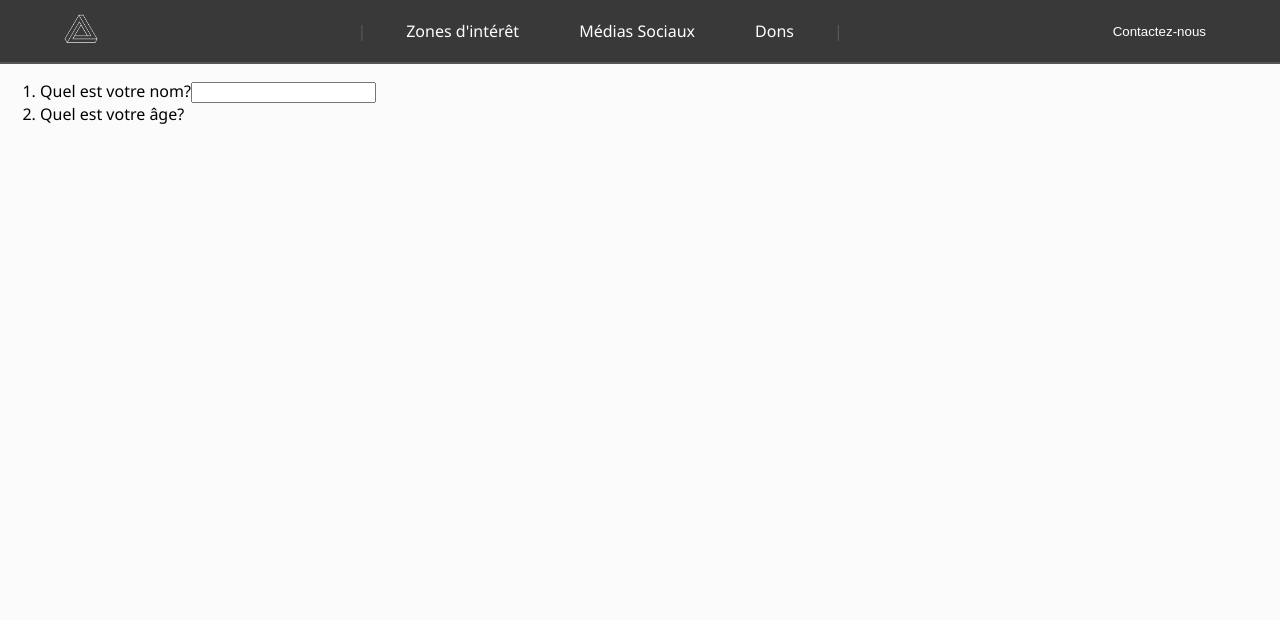
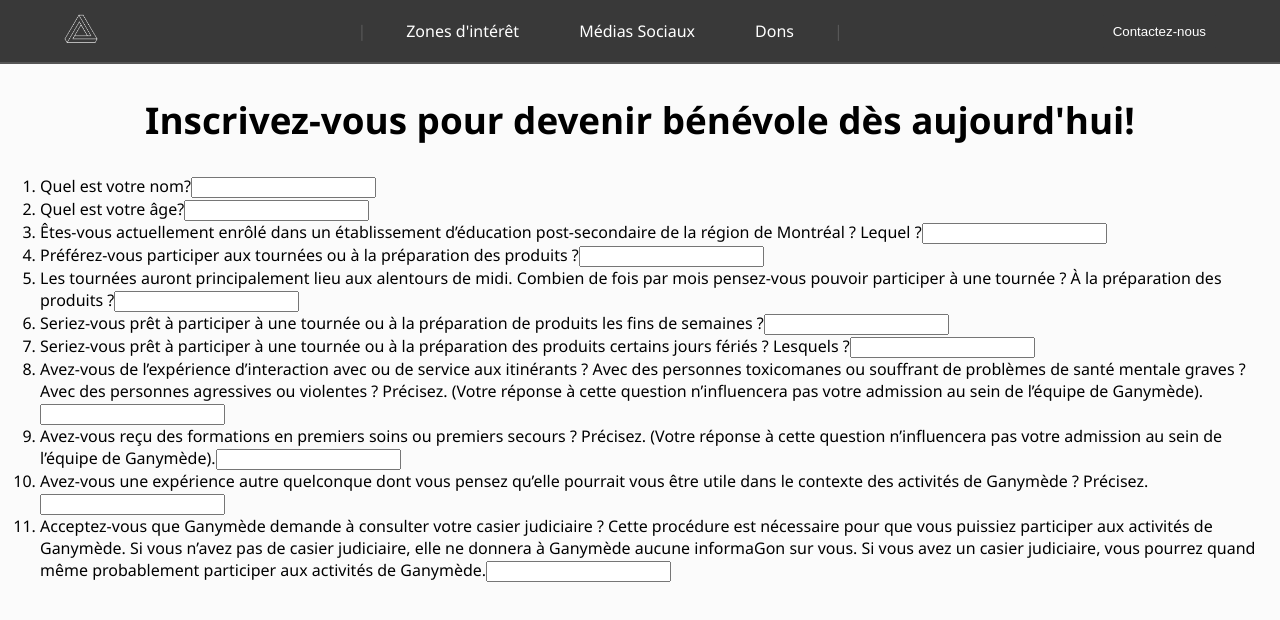
Before and after one commit to peizheg/brebeuf-hx, a React (Vite) app in the folder site/frontend/: page /sign-up in a window 1280 px wide. Shown: the top 620 px of the page. Built offline with nearby package versions, Linux system fonts and the light colour scheme.

Commit message:
fix trailing whitespace

```diff
--- a/site/frontend/src/routes/Donate.jsx
+++ b/site/frontend/src/routes/Donate.jsx
@@ -1,8 +1,8 @@
 const Donate = () => {
     return (
         <div>
-            <h2>Donate now!</h2>
-            <p>Please donate pls</p>
+            <h2 className="subheader">Donate now!</h2>
+            <p>Help homeless people in need</p>
             <a href='https://donate.stripe.com/test_cN2aHv5sM34I8xi5kk'><button>Donate</button></a>
         </div>
     )
--- a/site/frontend/src/routes/SignUp.jsx
+++ b/site/frontend/src/routes/SignUp.jsx
@@ -7,12 +7,15 @@ const SignUp = () => {
     const participation = useField('participation')
     const recurrence = useField('recurrence')
     const weekend = useField('weekend')
-    const holidays = useField('holiday')
+    const holiday = useField('holiday')
     const experience = useField('experience')
-
+    const formation = useField('formation')
+    const misc = useField('misc')
+    const casier = useField('casier')
 
     return (
         <div>
+            <h2 className='subheader'>Inscrivez-vous pour devenir bénévole dès aujourd'hui!</h2>
             <form>
                 <ol>
                     <li>
@@ -20,8 +23,44 @@ const SignUp = () => {
                         <input required { ...nom }></input>
                     </li>
                     <li>
-                        <label>Quel est votre âge?</label>
-
+                        <label htmlfor ='age'>Quel est votre âge?</label>
+                        <input required { ...age }></input>
+                    </li>
+                    <li>
+                        <label htmlFor="education">Êtes-vous actuellement enrôlé dans un établissement d’éducation post-secondaire de la région de Montréal ? Lequel ?</label>
+                        <input required { ...education }></input>
+                    </li>
+                    <li>
+                        <label htmlfor ='participation'>Préférez-vous participer aux tournées ou à la préparation des produits ?</label>
+                        <input required { ...participation }></input>
+                    </li>
+                    <li>
+                        <label htmlfor ='recurrence'>Les tournées auront principalement lieu aux alentours de midi. Combien de fois par mois pensez-vous pouvoir participer à une tournée ? À la préparation des produits ?</label>
+                        <input required { ...recurrence }></input>
+                    </li>
+                    <li>
+                        <label htmlfor ='weekend'>Seriez-vous prêt à participer à une tournée ou à la préparation de produits les fins de semaines ?</label>
+                        <input required { ...weekend }></input>
+                    </li>
+                    <li>
+                        <label htmlFor="holiday">Seriez-vous prêt à participer à une tournée ou à la préparation des produits certains jours fériés ? Lesquels ?</label>
+                        <input required { ...holiday }></input>
+                    </li>
+                    <li>
+                        <label htmlFor="experience">Avez-vous de l’expérience d’interaction avec ou de service aux itinérants ? Avec des personnes toxicomanes ou souffrant de problèmes de santé mentale graves ? Avec des personnes agressives ou violentes ? Précisez. (Votre réponse à cette question n’influencera pas votre admission au sein de l’équipe de Ganymède).</label>
+                        <input required { ...experience }></input>
+                    </li>
+                    <li>
+                        <label htmlFor="formation">Avez-vous reçu des formations en premiers soins ou premiers secours ? Précisez. (Votre réponse à cette question n’influencera pas votre admission au sein de l’équipe de Ganymède).</label>
+                        <input required { ...formation }></input>
+                    </li>
+                    <li>
+                        <label htmlFor="misc">Avez-vous une expérience autre quelconque dont vous pensez qu’elle pourrait vous être utile dans le contexte des activités de Ganymède ? Précisez.</label>
+                        <input required { ...misc }></input>
+                    </li>
+                    <li>
+                        <label htmlFor="casier">Acceptez-vous que Ganymède demande à consulter votre casier judiciaire ? Cette procédure est nécessaire pour que vous puissiez participer aux activités de Ganymède. Si vous n’avez pas de casier judiciaire, elle ne donnera à Ganymède aucune informaGon sur vous. Si vous avez un casier judiciaire, vous pourrez quand même probablement participer aux activités de Ganymède.</label>
+                        <input required { ...casier }></input>
                     </li>
                 </ol>
 
--- a/site/frontend/src/routes/Socials.jsx
+++ b/site/frontend/src/routes/Socials.jsx
@@ -6,20 +6,20 @@ const Socials = () => {
 
   return (
     <div id="socials">
-      <h2 className="subtitle" id="socials-title">Join us on Social Media</h2>
+      <h2 className="subheader" id="socials-title">Join us on Social Media</h2>
       <section id="sl">
       <a
-        href="https://www.instagram.com/_mari_linguistics_/"
+        href="https://www.instagram.com/ganymedeshouse/"
         target="_blank">
         <img src={instagram} className="logo" />
       </a>
       <a
-        href="https://discord.gg/CdMWzmGe"
+        href="https://discord.gg/DqACGw88md"
         target="_blank">
         <img src={discord} className="logo" id="discord" />
       </a>
       <a
-        href="https://github.com/Crazydodo123/mari-linguistics"
+        href="https://github.com/Crazydodo123/brebeuf-hx"
         target="_blank">
         <img src={github} className="logo" />
 
--- a/site/frontend/src/routes/Thanks.jsx
+++ b/site/frontend/src/routes/Thanks.jsx
@@ -1,7 +1,11 @@
+import { Link } from 'react-router-dom'
+
+
 const Thanks = () => {
     return (
-        <div>
-            <h1>Thank you!</h1>
+        <div id="thanks-div">
+            <h1 id='thanks-header'>Thank you!</h1>
+            <Link id="return-button" to="/">Return to home</Link>
         </div>
     )
 }
--- a/site/frontend/src/styles/styles.css
+++ b/site/frontend/src/styles/styles.css
@@ -218,6 +218,7 @@ NAVBAR CONTINUES
 
     background-color: #393939;
     padding: 10px;
+    border-radius: 8px;
 
     text-decoration: none;
     user-select: none;
@@ -245,7 +246,8 @@ NAVBAR CONTINUES
 /* Socials Page */
 
 #socials-title {
-    margin-bottom: 10vh;
+    margin: 15vh 0;
+    text-align: center;
 }
 
 #sl {
@@ -345,3 +347,38 @@ background-color: #38342c;
 cursor: pointer;
 }
 /* Contact page End */
+
+
+/* Donate */
+
+#thanks-div {
+    position: absolute;
+    height: 60%;
+    width: 100%;
+    display: flex;
+    align-items: center;
+    justify-content: center;
+
+}
+
+#thanks-header {
+    font-size: 5em;
+    text-align: center;
+}
+
+#return-button {
+    color: white;
+    position: absolute;
+    top: 80%;
+    left: 50%;
+    transform: translate(-50%, -50%);
+
+    background-color: #393939;
+    padding: 10px;
+    border-radius: 8px;
+
+    text-decoration: none;
+    user-select: none;
+    -webkit-user-drag: none;
+
+}
```
Lines whose indentation alone changed are shown as unchanged.
